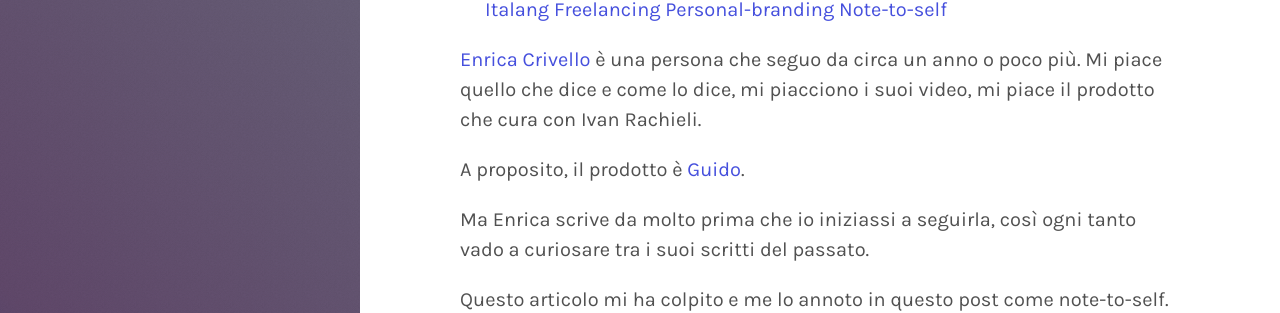
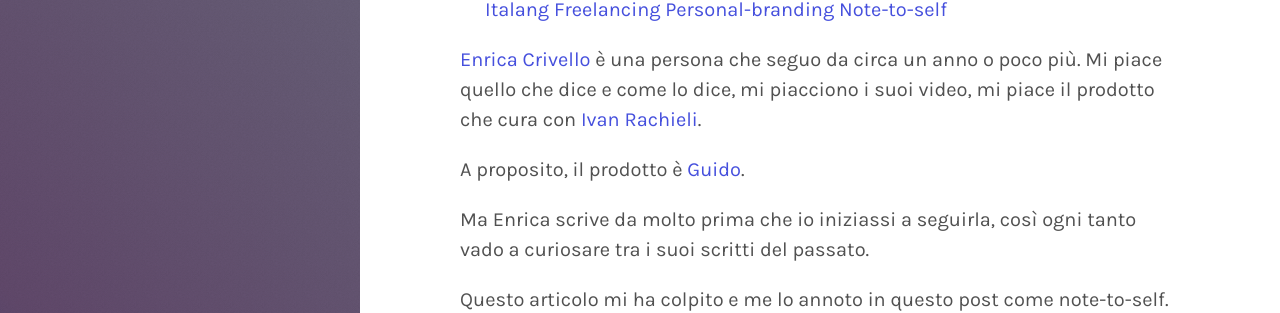
Before and after one commit to kingsor/kingsor.github.io, a Jekyll site: the page built from _posts/2020-04-11-il-lavoro-cosa-seria-enrica-crivello.md, in a window 1280 px wide and 1250 px high. Shown: the part 163-476 px from the top of the window. Built offline with Jekyll 4.4.1, drawn with Linux system fonts in a browser that asks for light colours; some web fonts are replaced; part of the change alters nothing that is shown.

```diff
--- a/_posts/2020-04-11-il-lavoro-cosa-seria-enrica-crivello.md
+++ b/_posts/2020-04-11-il-lavoro-cosa-seria-enrica-crivello.md
@@ -9,7 +9,7 @@ tags:
 - note-to-self
 ---
 
-[Enrica Crivello](https://enricacrivello.it/) è una persona che seguo da circa un anno o poco più. Mi piace quello che dice e come lo dice, mi piacciono i suoi video, mi piace il prodotto che cura con Ivan Rachieli.
+[Enrica Crivello](https://enricacrivello.it/chi/) è una persona che seguo da circa un anno o poco più. Mi piace quello che dice e come lo dice, mi piacciono i suoi video, mi piace il prodotto che cura con [Ivan Rachieli](http://iscarlets.it/).
 
 A proposito, il prodotto è [Guido](https://conguido.it/).
 
```
